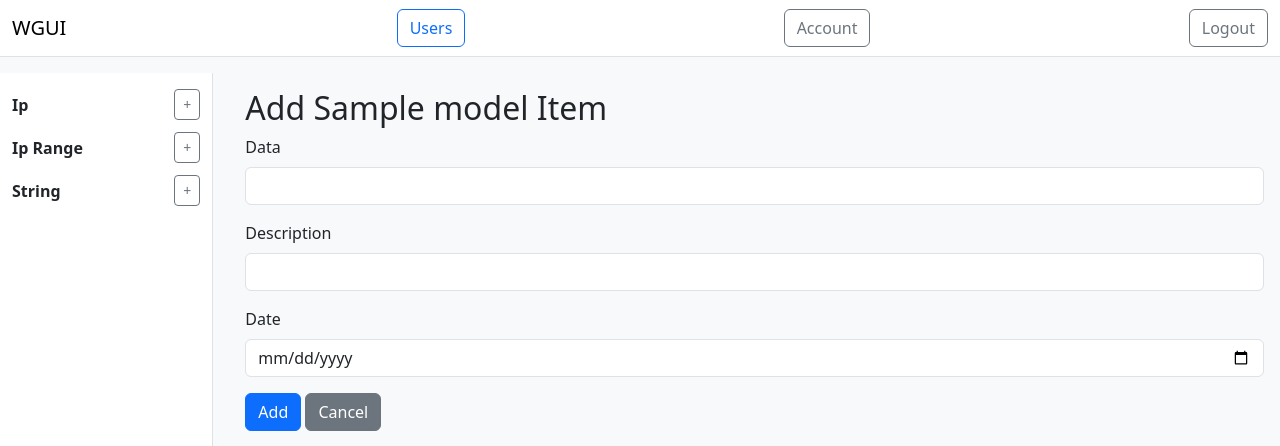
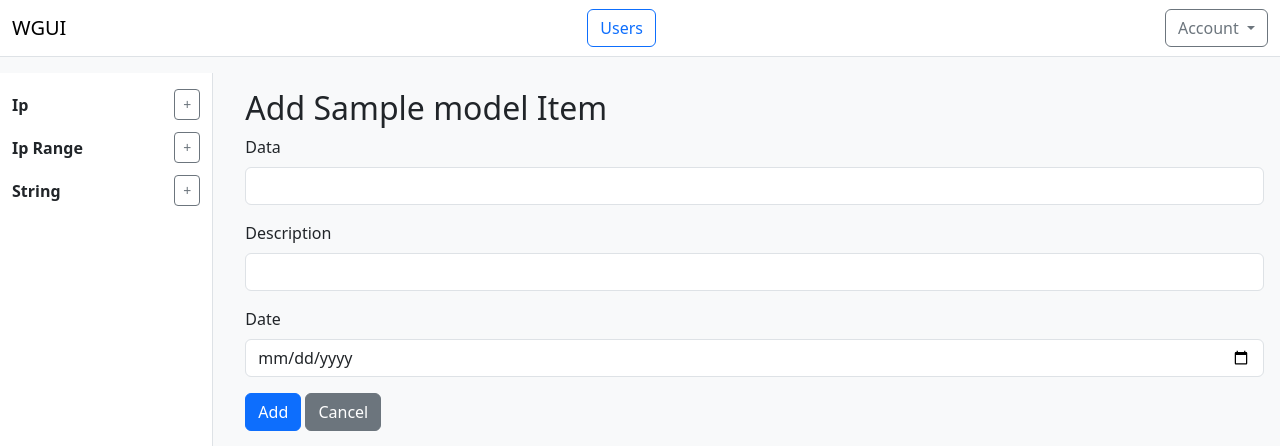
Before and after one commit to Alppkr/WGUI, a Flask app: page /lists/1/add in a window 1280 px wide. Shown: the top 446 px of the page. Run offline with Flask 3, Linux system fonts and the light colour scheme; the visitor is signed in with stand-in values (Sample User, id 1); tables that the repository leaves empty hold one stand-in row (values such as "Sample post"); parts of the project's set-up code (start-up, migrations or seed data) failed here and were passed over.

Commit message:
Add account dropdown and user context

```diff
--- a/wgui/auth/routes.py
+++ b/wgui/auth/routes.py
@@ -7,6 +7,14 @@ from .models import LoginData, UpdateAccountData
 
 
 auth_bp = Blueprint('auth', __name__)
+
+
+@auth_bp.app_context_processor
+def inject_current_user():
+    user = None
+    if session.get('user_id'):
+        user = User.query.get(session['user_id'])
+    return {'current_user': user}
 
 
 @auth_bp.route('/', methods=['GET'])
--- a/wgui/templates/account.html
+++ b/wgui/templates/account.html
@@ -6,11 +6,11 @@
     <h2 class="card-title mb-3">Update Account</h2>
     <form method="post">
       {{ form.hidden_tag() }}
-      <div class="mb-3">
+      <div class="mb-3" id="email">
         {{ form.email.label(class="form-label") }}
         {{ form.email(class="form-control") }}
       </div>
-      <div class="mb-3">
+      <div class="mb-3" id="password">
         {{ form.password.label(class="form-label") }}
         {{ form.password(class="form-control") }}
       </div>
--- a/wgui/templates/base.html
+++ b/wgui/templates/base.html
@@ -12,10 +12,22 @@
         <a class="navbar-brand" href="{{ url_for('auth.index') }}">WGUI</a>
         {% if session.get('logged_in') %}
         {% if session.get('is_admin') %}
-        <a class="btn btn-outline-primary me-1" href="{{ url_for('users.list_users') }}">Users</a>
+        <a class="btn btn-outline-primary me-0" href="{{ url_for('users.list_users') }}">Users</a>
         {% endif %}
-        <a class="btn btn-outline-secondary me-1" href="{{ url_for('auth.account') }}">Account</a>
-        <a class="btn btn-outline-secondary" href="{{ url_for('auth.logout') }}">Logout</a>
+        <div class="dropdown ms-1">
+            <button class="btn btn-outline-secondary dropdown-toggle" type="button" data-bs-toggle="dropdown" aria-expanded="false">
+                Account
+            </button>
+            <ul class="dropdown-menu dropdown-menu-end">
+                <li class="dropdown-item-text fw-bold">{{ current_user.username }}</li>
+                <li class="dropdown-item-text">{{ current_user.email }}</li>
+                <li><hr class="dropdown-divider"></li>
+                <li><a class="dropdown-item" href="{{ url_for('auth.account') }}#password">Change Password</a></li>
+                <li><a class="dropdown-item" href="{{ url_for('auth.account') }}#email">Change Email</a></li>
+                <li><hr class="dropdown-divider"></li>
+                <li><a class="dropdown-item" href="{{ url_for('auth.logout') }}">Logout</a></li>
+            </ul>
+        </div>
         {% endif %}
     </div>
 </nav>
```
Also changed, not shown: tests/test_login.py (+7 -0 lines).
